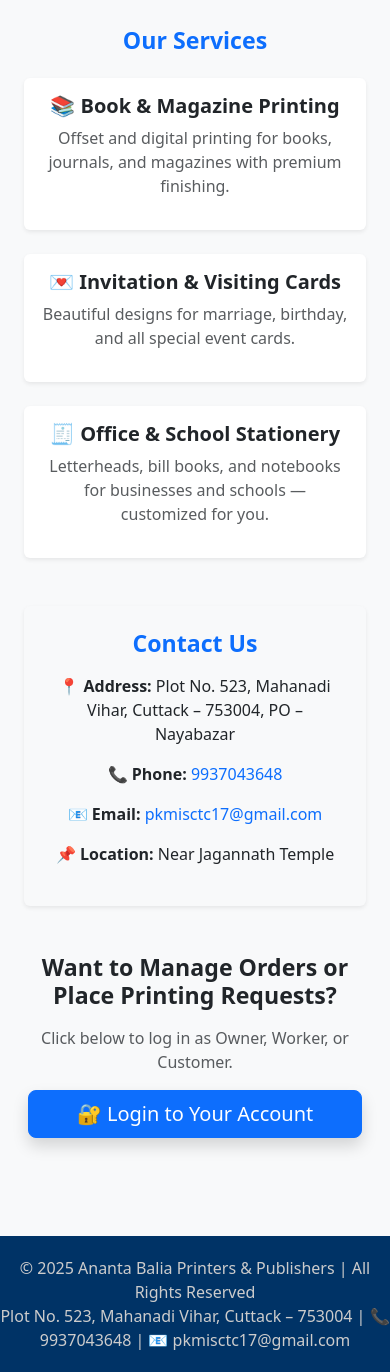
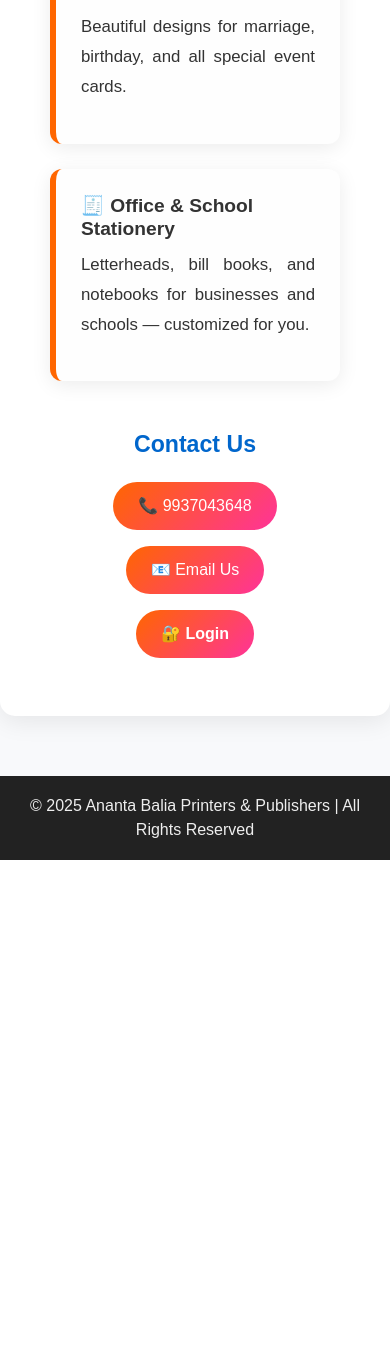
Before and after one commit to guruprasadmisra02/printing_press_app_v2, a Flask app: page / in a window 390 px wide. Shown: the part 1151-2523 px from the top of the page. After the commit the page ends 2011 px from the top, so only its background shows below. Run offline with Flask 3, Linux system fonts and the light colour scheme.

Commit message:
Update about.html

```diff
--- a/templates/about.html
+++ b/templates/about.html
@@ -1,86 +1,203 @@
-{% extends 'base.html' %}
-{% block content %}
+<!DOCTYPE html>
+<html lang="en">
+<head>
+  <meta charset="UTF-8">
+  <title>About Us | Ananta Balia Printers & Publishers</title>
+  <meta name="viewport" content="width=device-width, initial-scale=1">
+  <link href="https://cdn.jsdelivr.net/npm/bootstrap@5.3.3/dist/css/bootstrap.min.css" rel="stylesheet">
 
-<div class="container py-5">
-  <div class="text-center mb-5">
-    <h1 class="fw-bold text-primary">Welcome to Ananta Balia Printers & Publishers</h1>
-    <p class="lead text-muted">
-      High-quality printing services in Cuttack with 20+ years of experience — trusted for excellence, precision, and on-time delivery.
-    </p>
+  <style>
+    body {
+      font-family: 'Poppins', sans-serif;
+      background: #f8f9fb;
+      color: #333;
+      margin: 0;
+      overflow-x: hidden;
+    }
+
+    /* Header Bar */
+    .top-header {
+      background: white;
+      color: #333;
+      box-shadow: 0 3px 10px rgba(0,0,0,0.1);
+      padding: 25px 0;
+      text-align: center;
+    }
+
+    .top-header h1 {
+      font-size: 2rem;
+      font-weight: 700;
+      color: #ff6600;
+      margin-bottom: 5px;
+    }
+
+    .top-header p {
+      margin: 0;
+      font-size: 0.95rem;
+      color: #555;
+    }
+
+    /* About Section */
+    .about-container {
+      max-width: 1000px;
+      margin: 60px auto;
+      background: #fff;
+      padding: 50px;
+      border-radius: 15px;
+      box-shadow: 0 6px 25px rgba(0,0,0,0.08);
+    }
+
+    .about-container h2 {
+      color: #0066cc;
+      text-align: center;
+      margin-bottom: 25px;
+      font-weight: 600;
+    }
+
+    .about-container p {
+      line-height: 1.8;
+      text-align: justify;
+      font-size: 1.05rem;
+    }
+
+    /* Services Section */
+    .services {
+      margin-top: 40px;
+      display: flex;
+      flex-wrap: wrap;
+      justify-content: center;
+      gap: 25px;
+    }
+
+    .service-card {
+      background: #fefefe;
+      border-radius: 12px;
+      border-left: 6px solid #ff6600;
+      box-shadow: 0 4px 20px rgba(0,0,0,0.08);
+      padding: 25px;
+      flex: 1 1 300px;
+      transition: all 0.3s ease;
+    }
+
+    .service-card:hover {
+      transform: scale(1.05);
+      background: linear-gradient(135deg, #ff6600, #0066cc);
+      color: white;
+    }
+
+    .service-card h4 {
+      font-weight: 600;
+      margin-bottom: 10px;
+      font-size: 1.2rem;
+    }
+
+    .contact-section {
+      text-align: center;
+      margin-top: 50px;
+    }
+
+    .contact-section h3 {
+      color: #0066cc;
+      font-weight: 600;
+      margin-bottom: 15px;
+    }
+
+    .contact-section a {
+      display: inline-block;
+      margin: 8px;
+      padding: 12px 25px;
+      background: linear-gradient(135deg, #ff6600, #ff3399);
+      color: white;
+      border-radius: 30px;
+      text-decoration: none;
+      transition: 0.3s;
+    }
+
+    .contact-section a:hover {
+      background: #ffcc00;
+      color: #000;
+    }
+
+    footer {
+      background: #222;
+      color: #eee;
+      text-align: center;
+      padding: 18px;
+      margin-top: 60px;
+    }
+
+    .btn-home {
+      background: linear-gradient(135deg, #ff6600, #ff3399);
+      color: white;
+      padding: 10px 25px;
+      border-radius: 10px;
+      text-decoration: none;
+      font-weight: 600;
+    }
+
+    .btn-home:hover {
+      background: #0066cc;
+      color: #fff;
+    }
+  </style>
+</head>
+
+<body>
+
+  <!-- Top Header -->
+  <div class="top-header">
+    <h1>🖨️ Ananta Balia Printers & Publishers</h1>
+    <p>Plot No. 523, Mahanadi Vihar, Cuttack - 753004 | Nayabazar, Odisha</p>
+    <p>📞 9937043648 | 📧 pkmisctc17@gmail.com</p>
   </div>
 
   <!-- About Section -->
-  <div class="row align-items-center mb-5">
-    <div class="col-md-6">
-      <img src="https://cdn-icons-png.flaticon.com/512/942/942748.png" alt="Printing Press"
-           class="img-fluid rounded shadow-sm">
-    </div>
-    <div class="col-md-6">
-      <h3 class="fw-semibold mb-3 text-dark">About Our Press</h3>
-      <p class="text-muted">
-        With over 20 years of experience, <strong>Ananta Balia Printers & Publishers</strong> has built a strong
-        reputation for quality, reliability, and customer satisfaction.
-      </p>
-      <p class="text-muted">
-        We specialize in <strong>book & magazine printing, visiting cards, flyers, posters, invitations, school and
-        office stationery, offset & digital printing</strong> — and all types of paper printing services.
-      </p>
-      <p class="text-muted">
-        Our mission: to provide <strong>top-notch printing at affordable prices</strong>, ensuring every client gets
-        value without compromise. With modern technology and skilled staff, we ensure every print reflects perfection.
-      </p>
-    </div>
-  </div>
+  <section class="about-container">
+    <h2>About Us</h2>
+    <p>
+      <b>Ananta Balia Printers & Publishers</b> is a trusted name in <b>Cuttack, Odisha</b>, known for delivering
+      premium printing and publishing solutions. With years of dedication and expertise, we bring your creative
+      ideas to life with precision and passion.
+    </p>
+    <p>
+      We specialize in crafting beautifully printed materials for individuals, schools, and businesses alike —
+      combining modern printing technology with personalized care to ensure every project exceeds expectations.
+    </p>
 
-  <!-- Services Section -->
-  <div class="mb-5">
-    <h3 class="fw-bold text-center text-primary mb-4">Our Services</h3>
-    <div class="row text-center g-4">
-      <div class="col-md-4">
-        <div class="card border-0 shadow-sm h-100">
-          <div class="card-body">
-            <h5 class="fw-bold mb-2">📚 Book & Magazine Printing</h5>
-            <p class="text-muted">Offset and digital printing for books, journals, and magazines with premium finishing.</p>
-          </div>
-        </div>
+    <div class="services">
+      <div class="service-card">
+        <h4>📚 Book & Magazine Printing</h4>
+        <p>Offset and digital printing for books, journals, and magazines with premium finishing.</p>
       </div>
-      <div class="col-md-4">
-        <div class="card border-0 shadow-sm h-100">
-          <div class="card-body">
-            <h5 class="fw-bold mb-2">💌 Invitation & Visiting Cards</h5>
-            <p class="text-muted">Beautiful designs for marriage, birthday, and all special event cards.</p>
-          </div>
-        </div>
+      <div class="service-card">
+        <h4>💌 Invitation & Visiting Cards</h4>
+        <p>Beautiful designs for marriage, birthday, and all special event cards.</p>
       </div>
-      <div class="col-md-4">
-        <div class="card border-0 shadow-sm h-100">
-          <div class="card-body">
-            <h5 class="fw-bold mb-2">🧾 Office & School Stationery</h5>
-            <p class="text-muted">Letterheads, bill books, and notebooks for businesses and schools — customized for you.</p>
-          </div>
-        </div>
+      <div class="service-card">
+        <h4>🧾 Office & School Stationery</h4>
+        <p>Letterheads, bill books, and notebooks for businesses and schools — customized for you.</p>
       </div>
     </div>
-  </div>
 
-  <!-- Contact Section -->
-  <div class="bg-light rounded p-4 shadow-sm mb-4 text-center">
-    <h3 class="fw-bold text-primary mb-3">Contact Us</h3>
-    <p><strong>📍 Address:</strong> Plot No. 523, Mahanadi Vihar, Cuttack – 753004, PO – Nayabazar</p>
-    <p><strong>📞 Phone:</strong> <a href="tel:9937043648" class="text-decoration-none">9937043648</a></p>
-    <p><strong>📧 Email:</strong> <a href="mailto:pkmisctc17@gmail.com" class="text-decoration-none">pkmisctc17@gmail.com</a></p>
-    <p><strong>📌 Location:</strong> Near Jagannath Temple</p>
-  </div>
+    <div class="contact-section">
+      <h3>Contact Us</h3>
+      <a href="tel:9937043648">📞 9937043648</a>
+      <a href="mailto:pkmisctc17@gmail.com">📧 Email Us</a>
 
-  <!-- Login Section -->
-  <div class="text-center mt-5">
-    <h3 class="fw-bold text-dark mb-3">Want to Manage Orders or Place Printing Requests?</h3>
-    <p class="text-muted">Click below to log in as Owner, Worker, or Customer.</p>
-    <a href="{{ url_for('login') }}" class="btn btn-lg btn-primary px-5 py-2 shadow">
-      🔐 Login to Your Account
-    </a>
-  </div>
+      {% if session.get('role') == 'owner' %}
+        <a href="{{ url_for('owner_home') }}" class="btn-home">📊 Go to Dashboard</a>
+      {% elif session.get('role') == 'worker' %}
+        <a href="{{ url_for('worker_home') }}" class="btn-home">📊 Go to Dashboard</a>
+      {% elif session.get('role') == 'customer' %}
+        <a href="{{ url_for('customer_home') }}" class="btn-home">📊 Go to Dashboard</a>
+      {% else %}
+        <a href="{{ url_for('login') }}" class="btn-home">🔐 Login</a>
+      {% endif %}
+    </div>
+  </section>
 
-</div>
-
-{% endblock %}
+  <footer>
+    &copy; {{ current_year }} Ananta Balia Printers & Publishers | All Rights Reserved
+  </footer>
+</body>
+</html>
```
